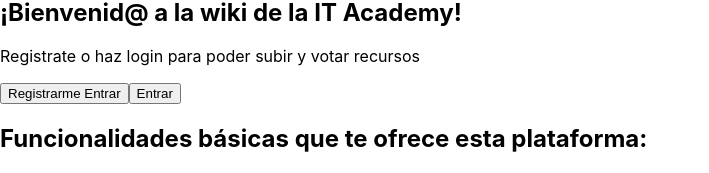
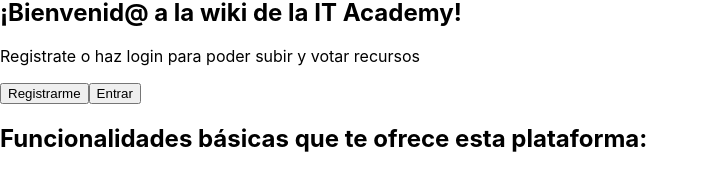
Before and after one commit to codingjordi/ita-wiki-frontend, a JavaScript app: page / in a window 1280 px wide. Shown: the part 318-491 px from the top of the page, without its empty margins (0-709 px from the left). Built offline with nearby package versions, Linux system fonts and the light colour scheme; the HTML template or start-up script is replaced by a standard one.

Commit message:
fix text button

```diff
--- a/src/App.js
+++ b/src/App.js
@@ -72,7 +72,7 @@ const App = () => {
           <h1>¡Bienvenid@ a la wiki de la IT Academy!</h1>
           <p>Registrate o haz login para poder subir y votar recursos</p>
           <div>
-            <button type="button">Registrarme Entrar</button>
+            <button type="button">Registrarme</button>
             <button type="button">Entrar</button>
           </div>
           <div>
```
